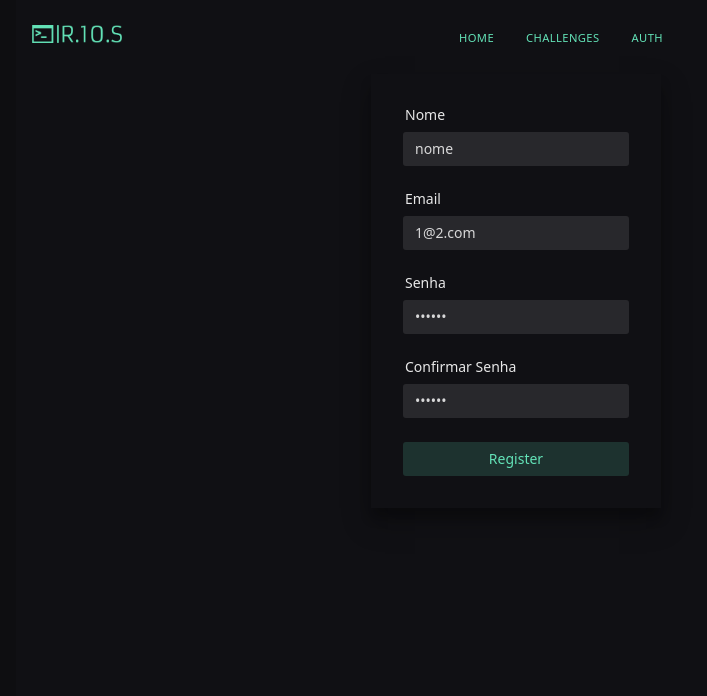
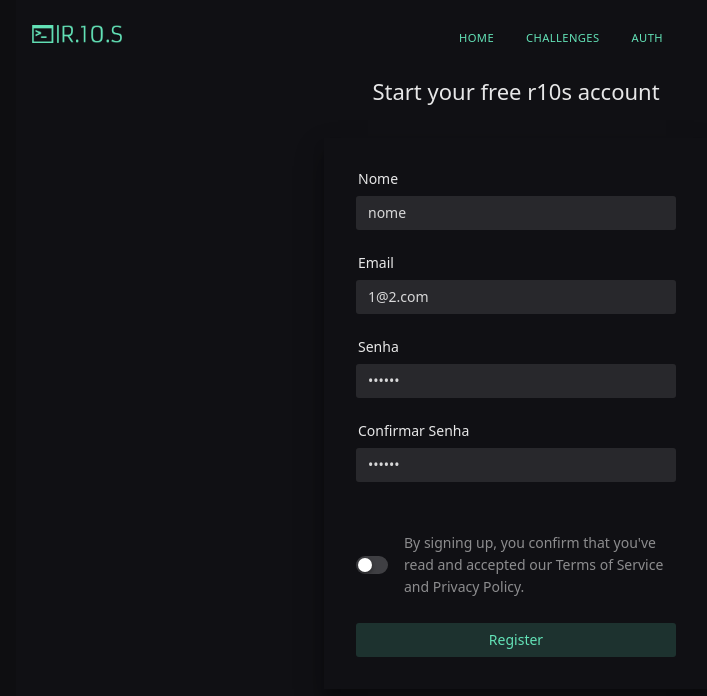
Before and after one commit to eduardo239/r10s-backend, a Vue app: page /sign-up in a window 1280 px wide. Shown: the top 696 px of the page, without its empty margins (124-831 px from the left). Built offline with nearby package versions, Linux system fonts and the light colour scheme; no server answers.

Commit message:
pequenos ajustes

```diff
--- a/src/components/card/CourseItem.vue
+++ b/src/components/card/CourseItem.vue
@@ -19,7 +19,7 @@
           >
 
           <router-link :to="`/challenge-description/${course._id}`">
-            <n-button type="primary">Start Test</n-button>
+            <n-button type="primary">View More</n-button>
           </router-link>
         </n-space>
       </template>
--- a/src/css/style.css
+++ b/src/css/style.css
@@ -1,6 +1,6 @@
 .form-container, .item-container{
+    box-shadow: var(--shadow);
     padding: 2rem;
-    box-shadow: var(--shadow);
 }
 .form-container{
     max-width: 20rem;
@@ -97,3 +97,7 @@ img {
 .tag-yellow {
     background-color: #e0d2a4;
 }
+
+.text-center {
+    text-align: center;
+}
--- a/src/stores/user.js
+++ b/src/stores/user.js
@@ -41,6 +41,11 @@ export const useUserStore = defineStore('user', {
       return total.length;
     },
     getPercentCorrectChallenges() {
+      if (
+        this.getTotalCompletedChallenges === 0 &&
+        this.getTotalCompletedChallenges === 0
+      )
+        return '0%';
       const result = Math.floor(
         (this.getTotalCorrectChallenges / this.getTotalCompletedChallenges) *
           100
--- a/src/views/Auth/SignInView.vue
+++ b/src/views/Auth/SignInView.vue
@@ -2,6 +2,8 @@
   <n-grid x-gap="12" cols="1">
     <n-gi>
       <n-space justify="center" style="margin-bottom: 3rem">
+        <n-space vertical>
+          <n-h2 class="text-center"> Sign in to R10S </n-h2>
           <n-form
             class="form-container"
             ref="formRef"
@@ -32,6 +34,7 @@
             </n-grid>
           </n-form>
         </n-space>
+      </n-space>
     </n-gi>
   </n-grid>
 </template>
@@ -40,11 +43,12 @@
 import { defineComponent, ref } from 'vue';
 import { mapActions } from 'pinia';
 import { useUserStore } from '@/stores/user';
-import { NForm, NButton, NGi, NGrid, NSpace } from 'naive-ui';
+import { NForm, NH2, NButton, NGi, NGrid, NSpace } from 'naive-ui';
 
 export default defineComponent({
   components: {
     NForm,
+    NH2,
     NButton,
     NGi,
     NGrid,
--- a/src/views/Auth/SignUpView.vue
+++ b/src/views/Auth/SignUpView.vue
@@ -2,6 +2,8 @@
   <n-grid x-gap="12" cols="1">
     <n-gi>
       <n-space justify="center" style="margin-bottom: 3rem">
+        <n-space vertical>
+          <n-h2 class="text-center"> Start your free r10s account </n-h2>
           <n-form
             class="form-container"
             ref="formRef"
@@ -34,6 +36,18 @@
                 <n-input v-model:value="model.password2" type="password" />
               </n-form-item-gi>
 
+              <n-form-item-gi>
+                <n-switch
+                  size="small"
+                  v-model:value="terms"
+                  style="padding: 0 1rem 0 0"
+                />
+                <n-text depth="3"
+                  >By signing up, you confirm that you've read and accepted our
+                  Terms of Service and Privacy Policy.
+                </n-text>
+              </n-form-item-gi>
+
               <n-gi>
                 <n-button
                   type="primary"
@@ -48,6 +62,7 @@
             </n-grid>
           </n-form>
         </n-space>
+      </n-space>
     </n-gi>
   </n-grid>
 </template>
@@ -56,16 +71,27 @@
 import { defineComponent, ref } from 'vue';
 import { mapActions } from 'pinia';
 import { useUserStore } from '@/stores/user';
-import { NForm, NButton, NGi, NGrid, NSpace } from 'naive-ui';
+import {
+  NForm,
+  NButton,
+  NGi,
+  NGrid,
+  NSpace,
+  NText,
+  NSwitch,
+  NH2,
+} from 'naive-ui';
 
 export default defineComponent({
-  components: { NForm, NButton, NGi, NGrid, NSpace },
+  components: { NForm, NButton, NGi, NGrid, NSpace, NText, NSwitch, NH2 },
   setup() {
     const formRef = ref({ answers: [] });
     const user = useUserStore();
+    const terms = ref(false);
 
     return {
       user,
+      terms,
       formRef,
       model: ref({
         name: 'nome',
--- a/src/views/User/UserProfile.vue
+++ b/src/views/User/UserProfile.vue
@@ -7,6 +7,10 @@
         content-style="padding: 24px;"
       >
         <n-space vertical>
+          <n-list bordered>
+            <template #header> Email: </template>
+            <n-list-item>{{ getUser.email }}</n-list-item>
+          </n-list>
           <router-link :to="`/profile/${user.user.uid}`">
             <n-button strong secondary block type="success"> Profile </n-button>
           </router-link>
@@ -45,8 +49,10 @@ import {
   NButton,
   NLayoutContent,
   NSpace,
+  NList,
+  NListItem,
 } from 'naive-ui';
-import { mapActions } from 'pinia';
+import { mapActions, mapState } from 'pinia';
 
 export default defineComponent({
   components: {
@@ -55,6 +61,8 @@ export default defineComponent({
     NButton,
     NLayoutContent,
     NSpace,
+    NList,
+    NListItem,
   },
   setup() {
     const formRef = ref({});
@@ -66,7 +74,9 @@ export default defineComponent({
   methods: {
     ...mapActions(useUserStore, ['getChallengesByUID', 'logOutFirebase']),
   },
-  computed: {},
+  computed: {
+    ...mapState(useUserStore, ['getUser']),
+  },
   mounted() {
     this.course.getChallengesMDB();
   },
```
Lines whose indentation alone changed are shown as unchanged.
